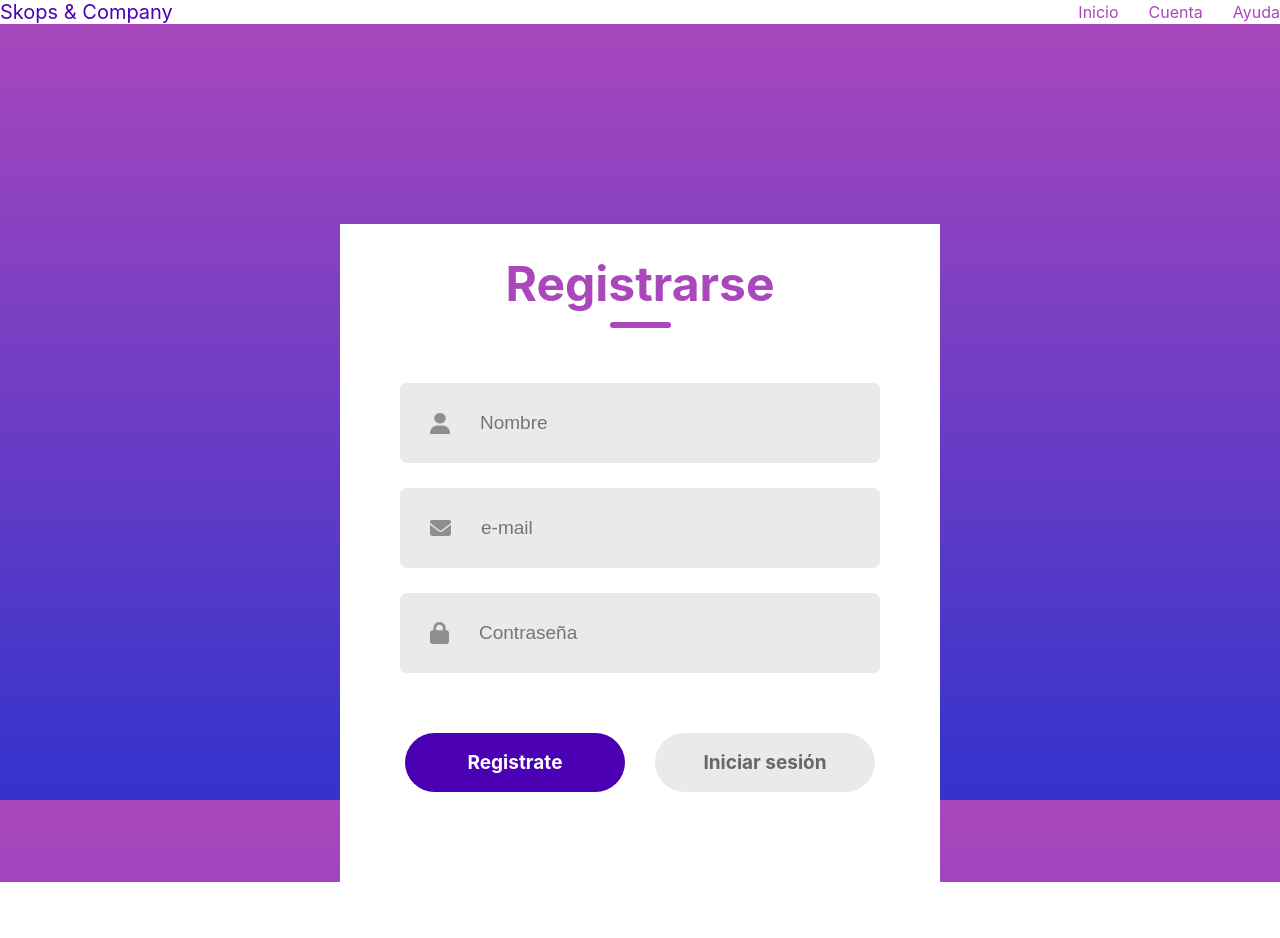
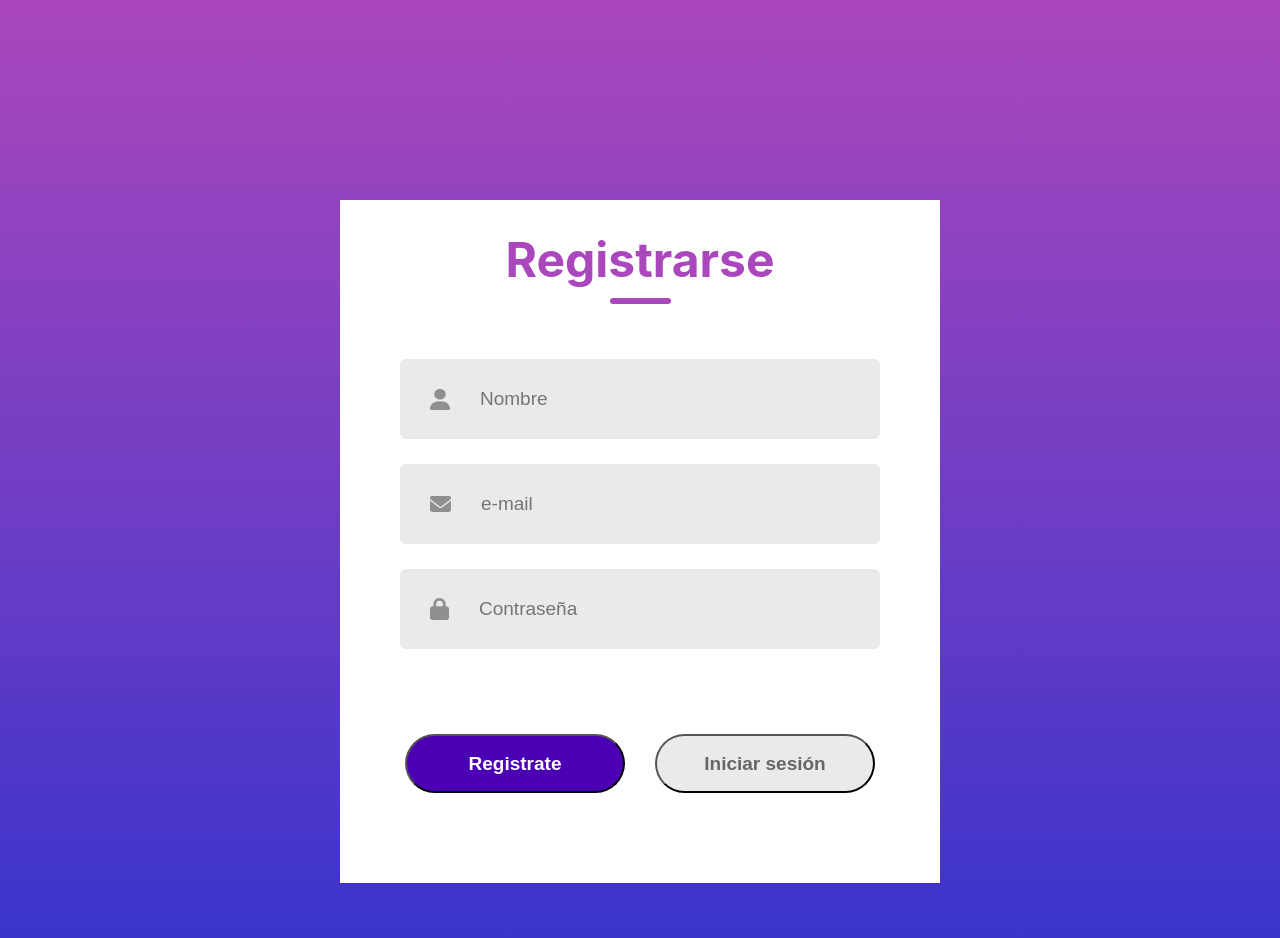
Before and after one commit to ingenieria-software-7009-2025-2/skops-frontend, a React (Create React App) app: page / in a window 1280 px wide. Shown: the top 938 px of the page. Before the commit the page ends 882 px from the top, so only its background shows below. Built offline with nearby package versions, Linux system fonts and the light colour scheme.

Commit message:
tarea: Registro medio funcional

```diff
--- a/src/App.js
+++ b/src/App.js
@@ -2,12 +2,20 @@ import logo from './logo.svg';
 import './App.css';
 import { LogInSignUp } from './componentes/LogInSignUp/LogInSignUp';
 import NavBar from './componentes/NavBar/NavBar';
+import PaginaInicio from './componentes/PaginaInicio/PaginaInicio';
+import { useState } from 'react';
 
 function App() {
+
+  const [usuario, setUsuario] = useState([])
   return (
     <div>
-      <NavBar></NavBar>
-      <LogInSignUp/>
+
+      {
+        !usuario.length > 0
+          ? <LogInSignUp setUsuario={setUsuario}/>
+          : <PaginaInicio />
+      }
     </div>
   );
 }
--- a/src/componentes/LogInSignUp/LogInSignUp.jsx
+++ b/src/componentes/LogInSignUp/LogInSignUp.jsx
@@ -4,9 +4,25 @@ import user_icon from '../assets/person.png'
 import email_icon from '../assets/email.png'
 import password_icon from '../assets/password.png'
 
-export const LogInSignUp = () => {
+export const LogInSignUp = ({setUsuario}) => {
 
   const [action, setAction] = useState("Registrarse");
+  const [nombre, setNombre] = useState("");
+  const [email, setEmail] = useState("");
+  const [password, setPassword] = useState("");
+  const [error, setError] = useState(false);
+
+  const manejadorBoton = (e) => {
+    e.preventDefault()
+
+    if(nombre === "" || password === "" || email === ""){
+        setError(true)
+        return
+    }
+    setError(false)
+
+    setUsuario([nombre])
+  }
 
   return (
     <div className='container'>
@@ -14,33 +30,52 @@ export const LogInSignUp = () => {
             <div className="text">{action}</div>
             <div className="underline"></div>
         </div>
-        <div className="inputs">
+        <form className="inputs" onSubmit={manejadorBoton}>
             {/**input para el nombre de usuario. Si estamos en Iniciar sesion ya no aparece el input del nombre sino pues si XD*/}
             {action==="Iniciar sesion"?<div></div>:
             <div className="input">
                 <img src={user_icon} alt="" />
-                <input type="text" placeholder='Nombre' />
+                <input
+                    type="text"
+                    placeholder='Nombre'
+                    value = {nombre}
+                    onChange={e => setNombre(e.target.value)}
+                />
             </div>}
 
             {/**input para el email */}
             <div className="input">
                 <img src={email_icon} alt="" />
-                <input type="email" placeholder='e-mail' />
+                <input
+                    type="email"
+                    placeholder='e-mail'
+                    value = {email}
+                    onChange={e => setEmail(e.target.value)}
+                />
             </div>
             {/**input para el password */}
             <div className="input">
                 <img src={password_icon} alt="" />
-                <input type="password" placeholder='Contraseña' />
+                <input
+                    type="password"
+                    placeholder='Contraseña'
+                    value = {password}
+                    onChange={e => setPassword(e.target.value)}
+                />
             </div>
-        </div>
+            <div className="submit-container">
+                <button className={action==="Iniciar sesion"?"submit gray":"submit"} onClick={()=>{setAction("Registrarse")}}>Registrate</button>
+                <button className={action==="Registrarse"?"submit gray":"submit"} onClick={()=>{setAction("Iniciar sesion")}}>Iniciar sesión</button>
+            </div>
+        </form>
+        {error && <p>Todos los campos son necesarios</p>}
 
         {action==="Registrarse"?<div></div>:
         <div className="olvido-contrasenia">Olvidaste tu contraseña? <span>Click Aquí!</span></div>}
 
-        <div className="submit-container">
-            <div className={action==="Iniciar sesion"?"submit gray":"submit"} onClick={()=>{setAction("Registrarse")}}>Registrate</div>
-            <div className={action==="Registrarse"?"submit gray":"submit"} onClick={()=>{setAction("Iniciar sesion")}}>Iniciar sesión</div>
-        </div>
+
+
     </div>
+
   )
 }
--- /dev/null
+++ b/src/componentes/PaginaInicio/PaginaInicio.jsx
@@ -0,0 +1,14 @@
+import React from 'react'
+import NavBar from '../NavBar/NavBar'
+
+function PaginaInicio() {
+  return (
+
+    <div>
+        <NavBar></NavBar>
+        PaginaInicio
+    </div>
+  )
+}
+
+export default PaginaInicio
```
